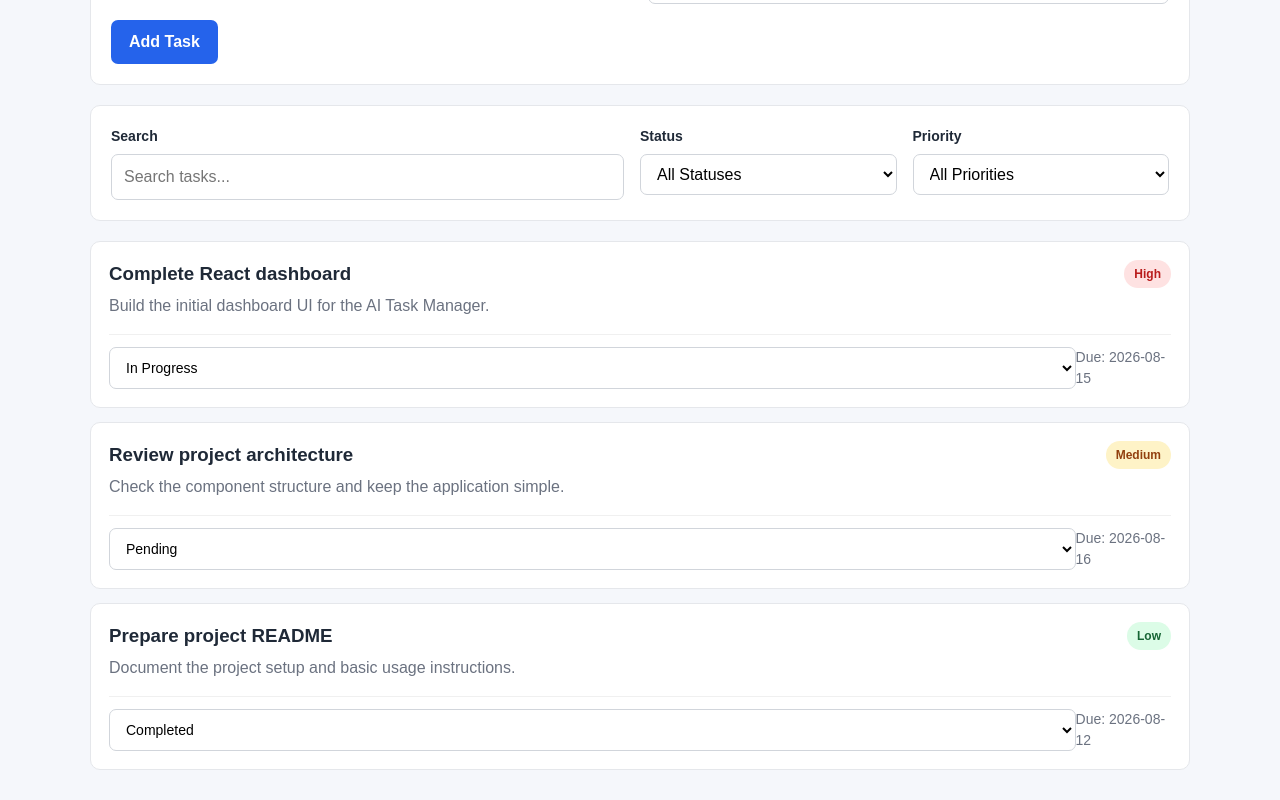
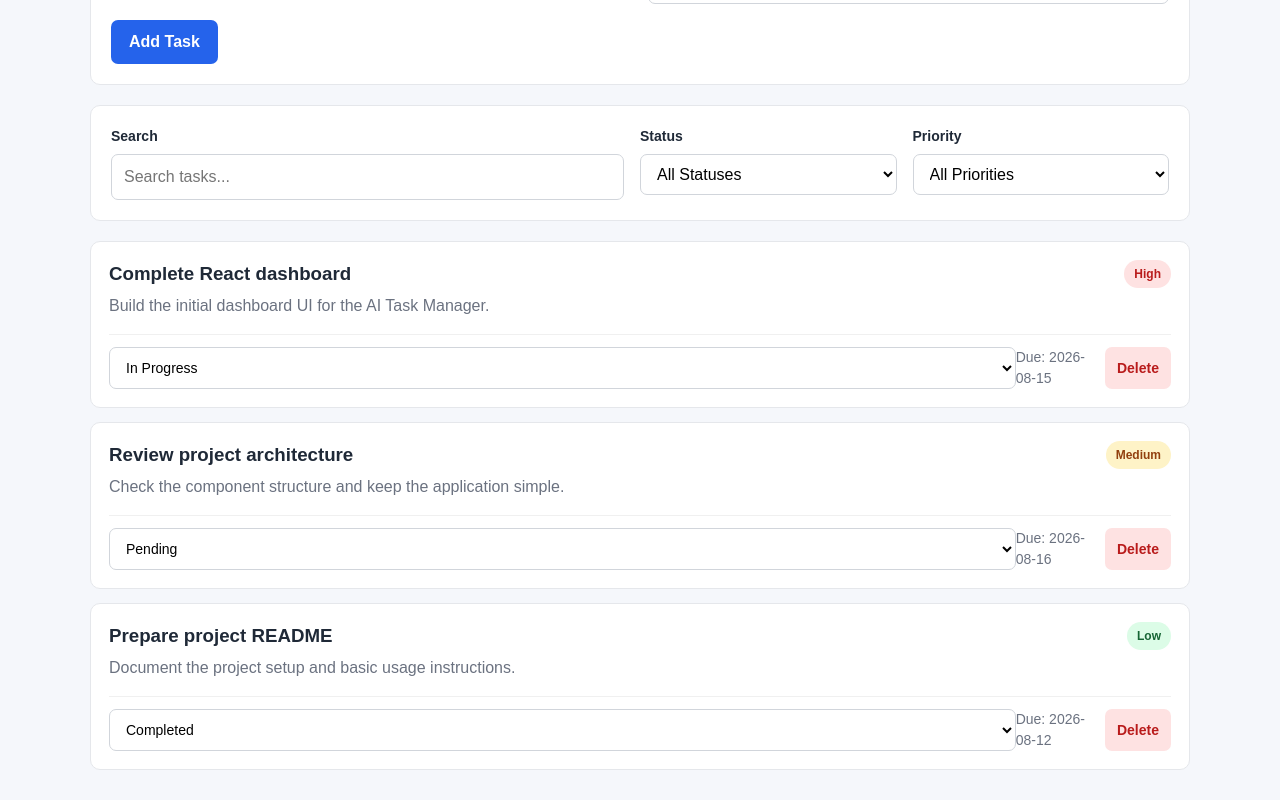
Before and after one commit to Abhishek-Savita-3012/ai-task-manager, a React (Vite) app: page / in a window 1280 px wide. Shown: the part 818-1618 px from the top of the page. Built offline with nearby package versions, Linux system fonts and the light colour scheme.

Commit message:
feat: implement task deletion

```diff
--- a/src/App.css
+++ b/src/App.css
@@ -234,6 +234,20 @@ textarea {
   color: #6b7280;
 }
 
+.delete-button {
+  border: none;
+  border-radius: 7px;
+  padding: 8px 12px;
+  background: #fee2e2;
+  color: #b91c1c;
+  cursor: pointer;
+  font-weight: 600;
+}
+
+.delete-button:hover {
+  background: #fecaca;
+}
+
 /* Responsive */
 
 @media (max-width: 800px) {
--- a/src/App.jsx
+++ b/src/App.jsx
@@ -56,6 +56,12 @@ function App() {
     );
   };
 
+  const deleteTask = (taskId) => {
+    setTasks((currentTasks) =>
+      currentTasks.filter((task) => task.id !== taskId)
+    );
+  };
+
   const completedTasks = tasks.filter(
     (task) => task.status === "Completed"
   ).length;
@@ -95,6 +101,7 @@ function App() {
           <TaskList
             tasks={tasks}
             onUpdateStatus={updateTaskStatus}
+            onDeleteTask={deleteTask}
           />
         </section>
       </main>
--- a/src/components/TaskCard.jsx
+++ b/src/components/TaskCard.jsx
@@ -1,6 +1,10 @@
-function TaskCard({ task, onUpdateStatus }) {
+function TaskCard({ task, onUpdateStatus, onDeleteTask }) {
   const handleStatusChange = (event) => {
     onUpdateStatus(task.id, event.target.value);
+  };
+
+  const handleDelete = () => {
+    onDeleteTask(task.id);
   };
 
   return (
@@ -28,6 +32,14 @@ function TaskCard({ task, onUpdateStatus }) {
         </select>
 
         <span className="due-date">Due: {task.dueDate}</span>
+
+        <button
+          type="button"
+          className="delete-button"
+          onClick={handleDelete}
+        >
+          Delete
+        </button>
       </div>
     </article>
   );
--- a/src/components/TaskList.jsx
+++ b/src/components/TaskList.jsx
@@ -1,6 +1,6 @@
 import TaskCard from "./TaskCard";
 
-function TaskList({ tasks, onUpdateStatus }) {
+function TaskList({ tasks, onUpdateStatus, onDeleteTask }) {
   return (
     <section className="task-list">
       {tasks.map((task) => (
@@ -8,6 +8,7 @@ function TaskList({ tasks, onUpdateStatus }) {
           key={task.id}
           task={task}
           onUpdateStatus={onUpdateStatus}
+          onDeleteTask={onDeleteTask}
         />
       ))}
     </section>
```
Also changed, not shown: 1 other file (tests, documents, lock files or other folders).
